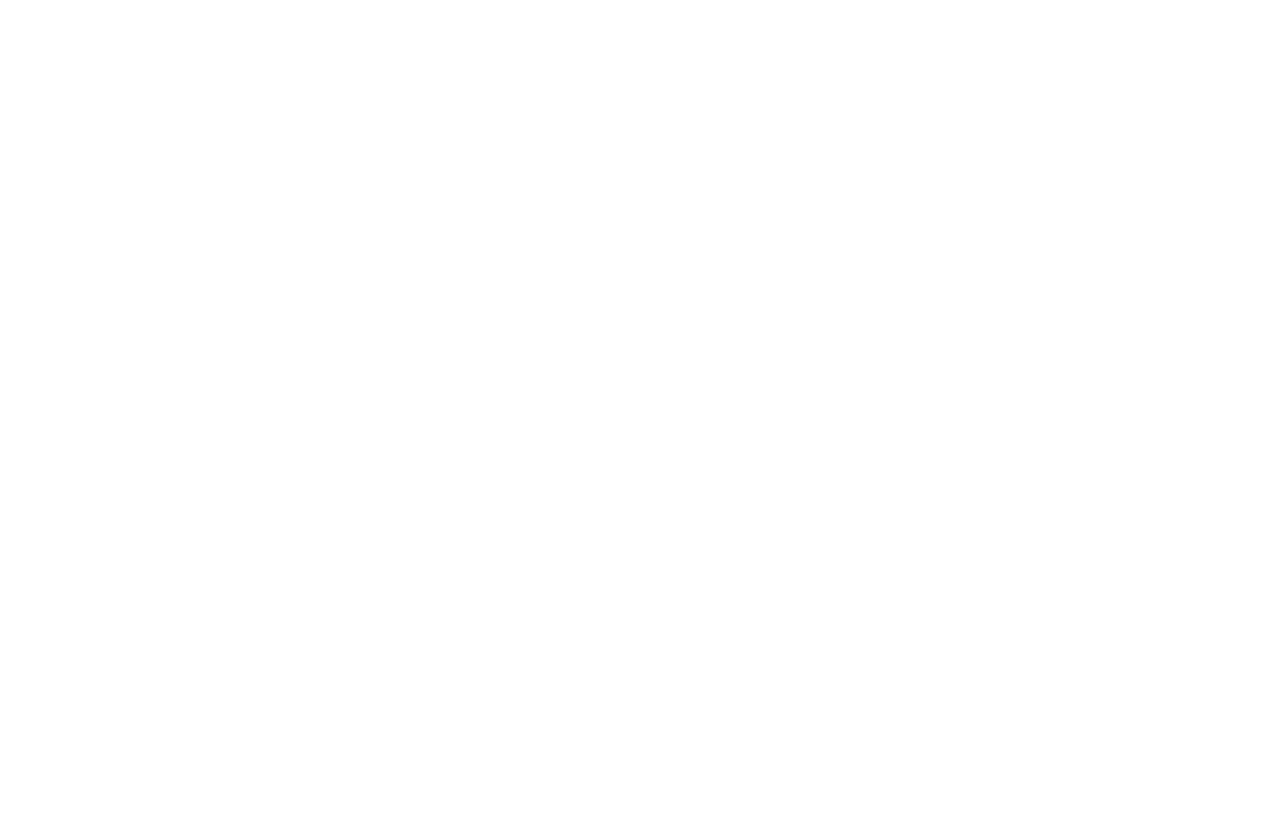
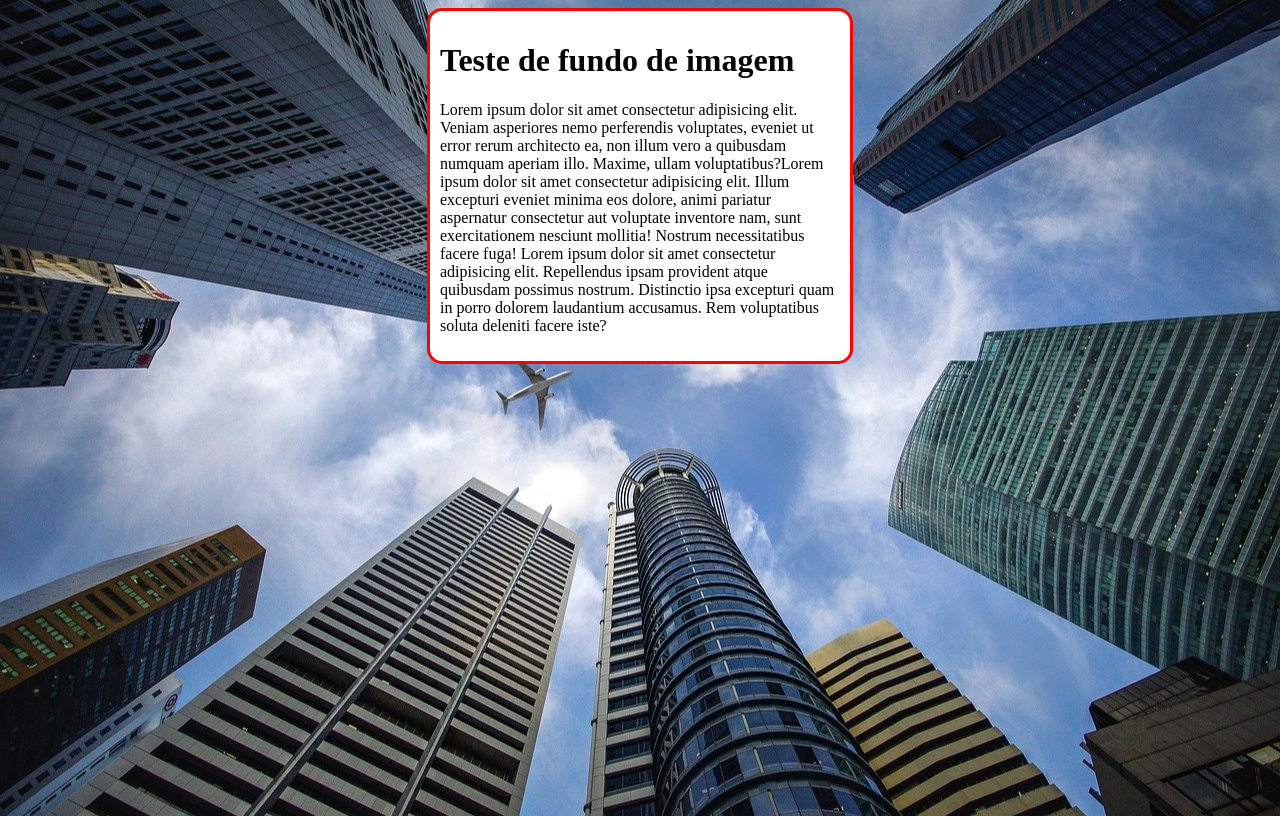
Before and after one commit to CodeThiagoR/html_css, a plain HTML site: page exercicios/ex022/fundo004.html in a window 1280 px wide. Drawn offline with Linux system fonts and the light colour scheme.

Commit message:
atualizei ex022

```diff
--- a/exercicios/ex022/fundo004.html
+++ b/exercicios/ex022/fundo004.html
@@ -3,14 +3,34 @@
 <head>
     <meta charset="UTF-8">
     <meta name="viewport" content="width=device-width, initial-scale=1.0">
-    <title>Posicionamento</title>
+    <title>Document</title>
     <style>
         body {
+            height: 100vh;
+            background-color: black;
+            background-image: url('images/wallpaper002.jpg');
+            background-position: center center;
+            background-repeat: no-repeat;
+            background-size: cover;
+        }
+
+        main {
+            background-color: white;
+            width: 400px;
+            padding: 10px;
+            margin: auto;
+            border: 3px solid red;
+            border-radius: 15px;
 
         }
     </style>
 </head>
 <body>
+    <main>
+        <h1>Teste de fundo de imagem</h1>
+        <p>Lorem ipsum dolor sit amet consectetur adipisicing elit. Veniam asperiores nemo perferendis voluptates, eveniet ut error rerum architecto ea, non illum vero a quibusdam numquam aperiam illo. Maxime, ullam voluptatibus?Lorem ipsum dolor sit amet consectetur adipisicing elit. Illum excepturi eveniet minima eos dolore, animi pariatur aspernatur consectetur aut voluptate inventore nam, sunt exercitationem nesciunt mollitia! Nostrum necessitatibus facere fuga! Lorem ipsum dolor sit amet consectetur adipisicing elit. Repellendus ipsam provident atque quibusdam possimus nostrum. Distinctio ipsa excepturi quam in porro dolorem laudantium accusamus. Rem voluptatibus soluta deleniti facere iste?</p>
+
+    </main>
 
 </body>
 </html>
```
